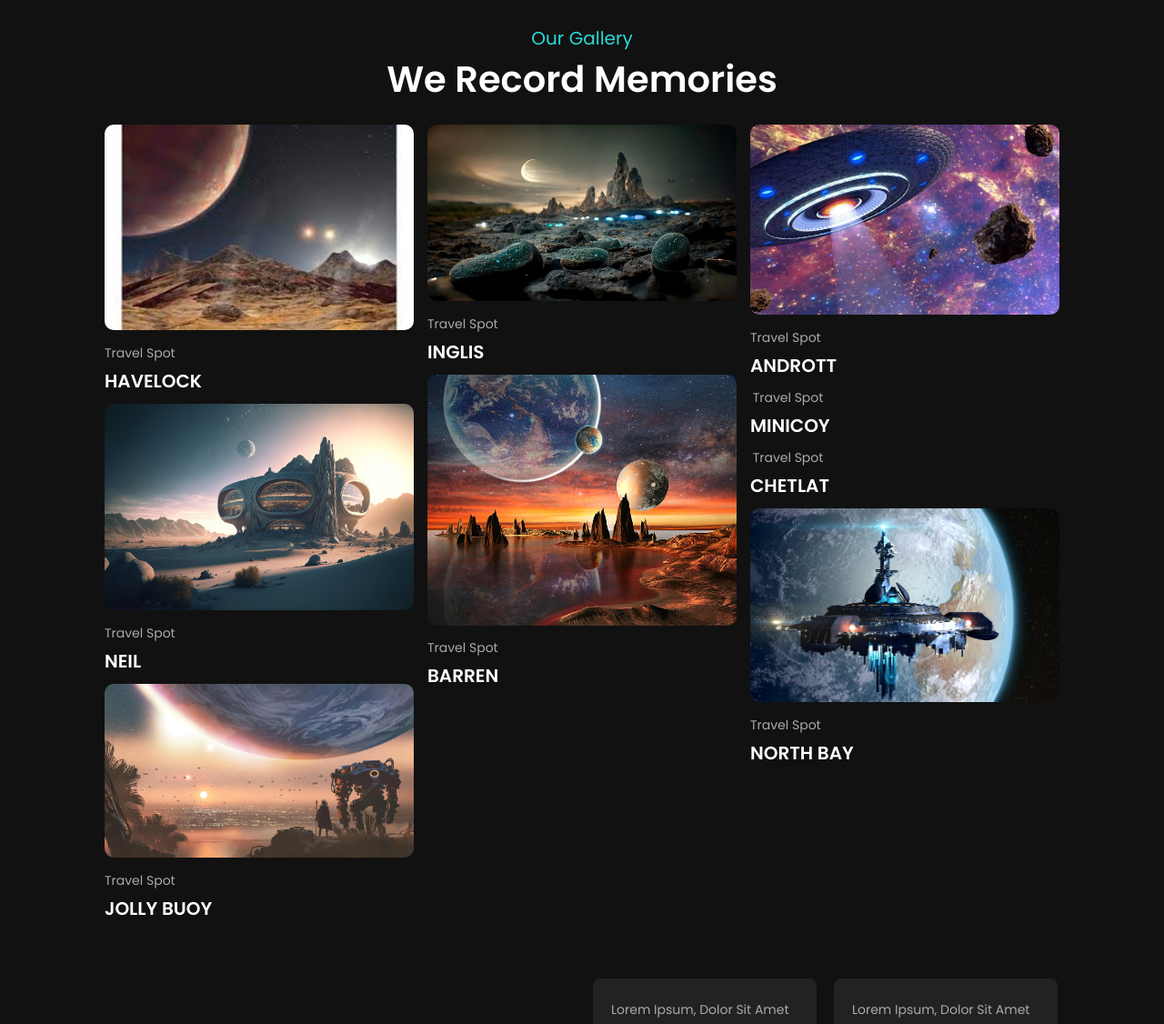
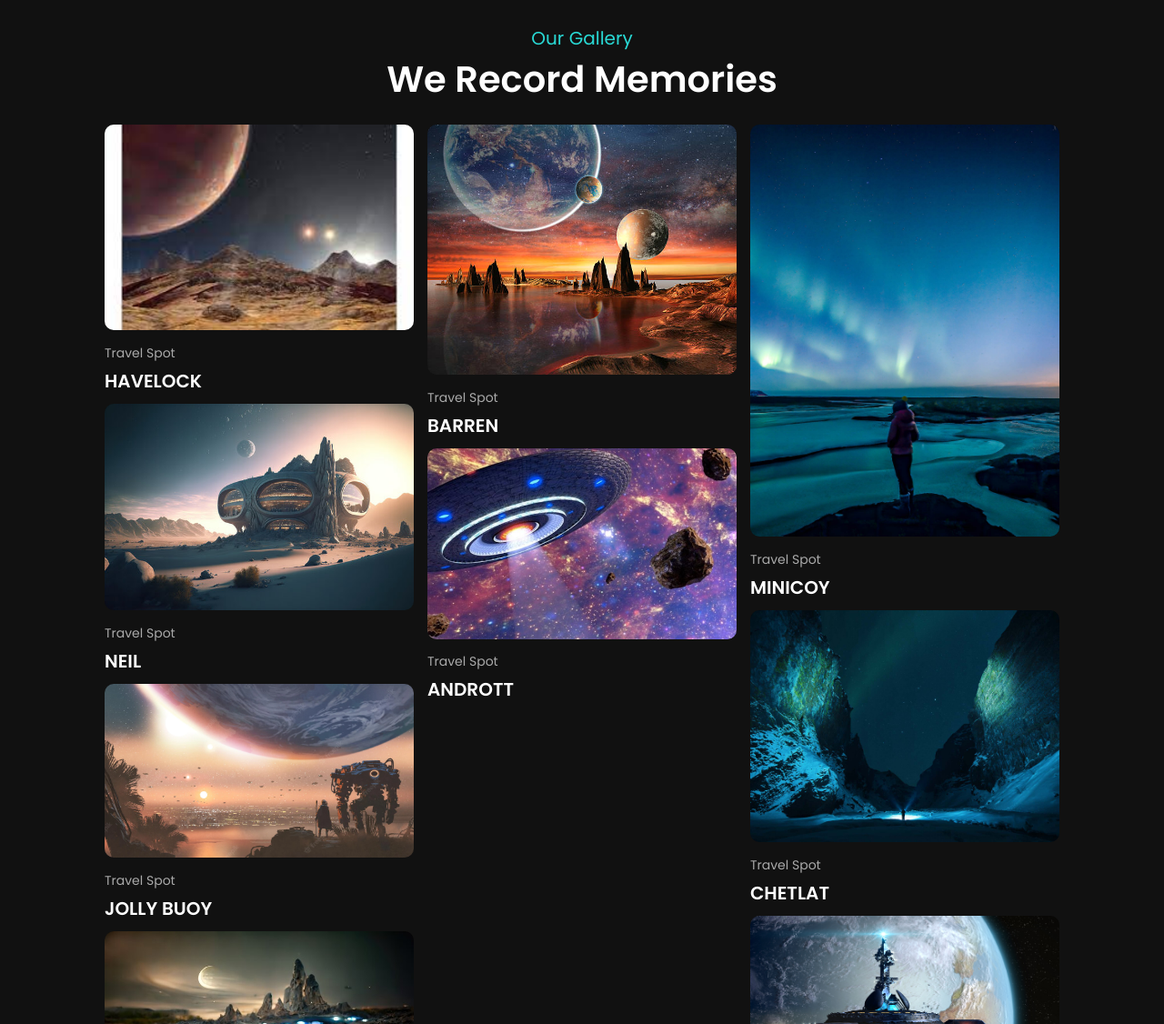
Before and after one commit to Hridxyz/thesimpsons, a plain HTML site: page index.html in a window 1280 px wide. Shown: the part 3400-4526 px from the top of the page at 91% size. Drawn offline with nearby package versions, Linux system fonts and the light colour scheme.

Commit message:
Update index.html

```diff
--- a/index.html
+++ b/index.html
@@ -312,13 +312,13 @@
         </div>
 
         <div class="box" data-aos="zoom-in-up" data-aos-delay="150">
-            <img src="images/gallery-img-7.jpg" alt="">
+            <img src="./image30.jpg" alt="">
             <span>travel spot</span>
             <h3>MINICOY</h3>
         </div>
 
         <div class="box" data-aos="zoom-in-up" data-aos-delay="300">
-            <img src="images/gallery-img-8.jpg" alt="">
+            <img src="./image31.jpg" alt="">
             <span>travel spot</span>
             <h3>CHETLAT</h3>
         </div>
```
